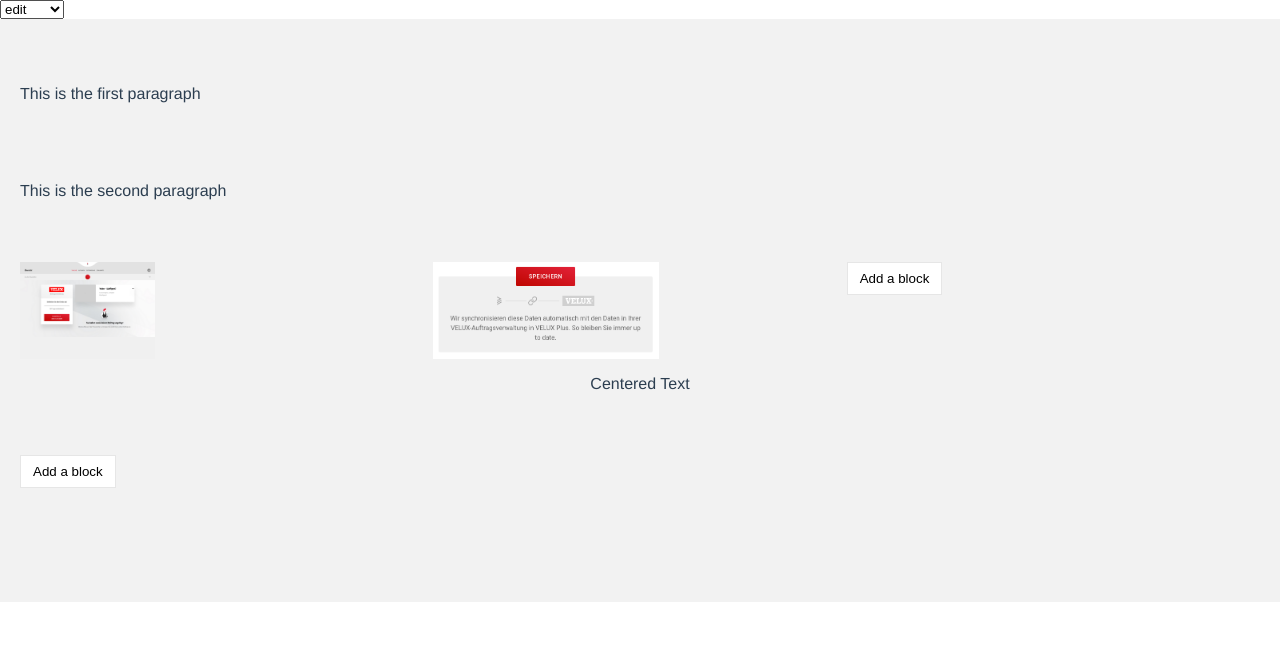
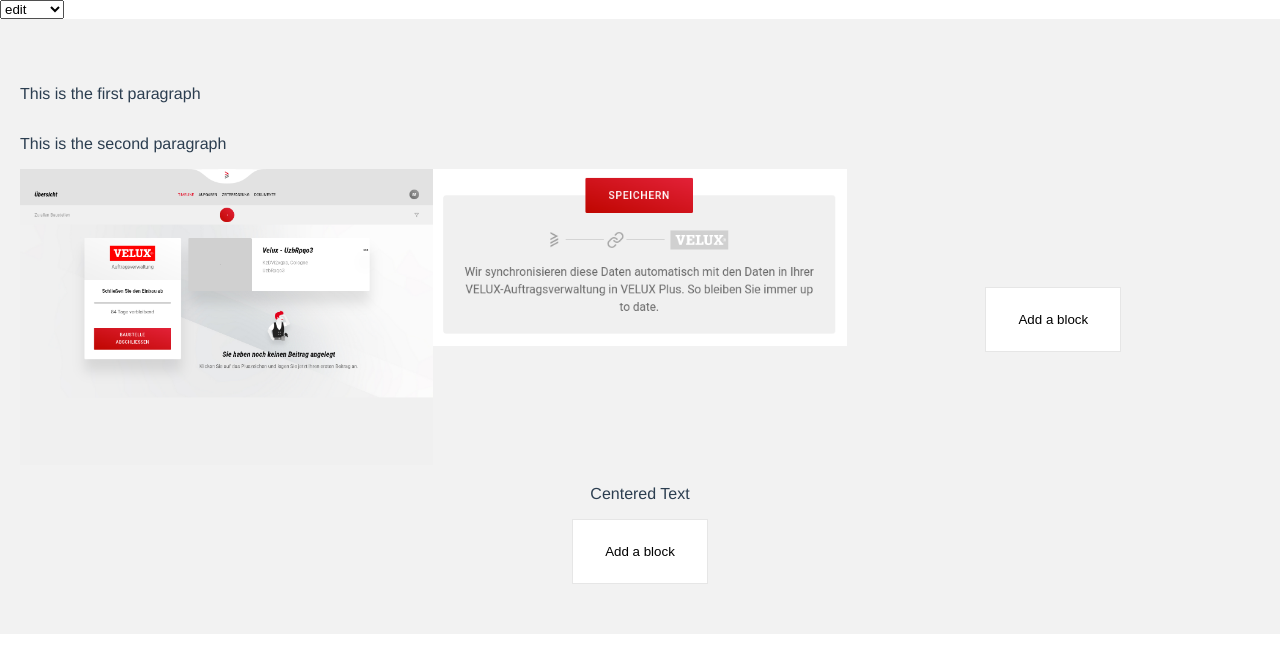
Before and after one commit to b12f/schlechtenburg, a Vue app: page / in a window 1280 px wide. Shown: the top 672 px of the page. Built offline with nearby package versions, Linux system fonts and the light colour scheme.

Commit message:
Added fixes

```diff
--- a/src/components/internal/Block.scss
+++ b/src/components/internal/Block.scss
@@ -3,7 +3,7 @@
   display: flex;
   align-items: stretch;
   justify-items: stretch;
-  min-height: 50px;
+  height: auto;
 
   > * > .sb-toolbar {
     opacity: 0;
@@ -16,6 +16,7 @@
     > * > .sb-toolbar {
       opacity: 1;
       pointer-events: all;
+      outline: 1px solid var(--grey-2);
     }
   }
 }
--- a/src/components/internal/Block.tsx
+++ b/src/components/internal/Block.tsx
@@ -17,6 +17,7 @@
   eventUpdate: (b?: Block) => void;
   eventInsertBlock: (b?: Block) => void;
   eventAppendBlock: (b?: Block) => void;
+  eventRemoveBlock: () => void;
 }
 
 export default defineComponent({
@@ -30,6 +31,7 @@
     eventUpdate: { type: Function, default: () => {} },
     eventInsertBlock: { type: Function, default: () => {} },
     eventAppendBlock: { type: Function, default: () => {} },
+    eventRemoveBlock: { type: Function, default: () => {} },
   },
 
   setup(props: BlockProps, context) {
@@ -51,7 +53,6 @@
     };
 
     const BlockComponent = getBlock(props.block.name) as any;
-
     if (mode.value === SbMode.Display) {
       return () => (
         <BlockComponent
@@ -70,13 +71,16 @@
         eventUpdate={onChildUpdate}
         eventInsertBlock={props.eventInsertBlock}
         eventAppendBlock={props.eventAppendBlock}
-        onClick={($event: MouseEvent) => {
-          $event.stopPropagation();
-          activate();
-        }}
+        eventRemoveBlock={props.eventRemoveBlock}
         {...{
           attrs: context.attrs,
-          on: context.listeners,
+          nativeOn: {
+            click: ($event: MouseEvent) => {
+              $event.stopPropagation();
+              activate();
+            },
+            ...context.listeners,
+          },
         }}
       />
     </div>);
--- a/src/components/internal/BlockPicker.scss
+++ b/src/components/internal/BlockPicker.scss
@@ -1,2 +1,11 @@
 .sb-block-picker {
+  display: flex;
+  justify-content: center;
+  align-items: center;
+  height: 100%;
+  width: 100%;
+
+  &__add-button {
+    padding: 24px 32px;
+  }
 }
--- a/src/components/internal/BlockPicker.tsx
+++ b/src/components/internal/BlockPicker.tsx
@@ -34,10 +34,9 @@
     };
 
     return () => (
-      <div
-        class="sb-block-picker"
-      >
+      <div class="sb-block-picker">
         <SbButton
+          class="sb-block-picker__add-button"
           type="button"
           onClick={($event: MouseEvent) => {
             open.value = true;
--- a/src/components/user/Image/edit.tsx
+++ b/src/components/user/Image/edit.tsx
@@ -12,6 +12,7 @@
 } from '@components/TreeElement';
 
 import SbToolbar from '@internal/Toolbar';
+import SbButton from '@internal/Button';
 
 import {
   getDefaultData,
@@ -40,8 +41,6 @@
       src: props.data.src,
       alt: props.data.alt,
     });
-
-    console.log(props);
 
     const fileInput: Ref<null|HTMLInputElement> = ref(null);
 
@@ -73,28 +72,19 @@
     return () => (
       <div class="sb-image">
         <SbToolbar>
-          Image Edit
+          {localData.src
+            ? <SbButton onClick={selectImage}>Change Image</SbButton>
+            : null}
           <input
             type="file"
             ref="fileInput"
             style="display: none;"
-            {...{
-              on: {
-                input: onImageSelect,
-              },
-            }}
+            onInput={onImageSelect}
           />
         </SbToolbar>
         {localData.src
           ? <img src={localData.src} alt={localData.alt} />
-          : <button
-            {...{
-              on: {
-                click: selectImage,
-              },
-            }}
-          >Select Image</button>
-        }
+          : <SbButton onClick={selectImage}>Select Image</SbButton>}
       </div>
     );
   },
--- a/src/components/user/Image/style.scss
+++ b/src/components/user/Image/style.scss
@@ -1,9 +1,10 @@
 .sb-image {
-  max-width: 100%;
-  max-height: 100%;
 
-  img {
-    max-width: 100%;
-    max-height: 100%;
+  @at-root {
+    & > img,
+    img#{&} {
+      width: 100%;
+      height: auto;
+    }
   }
 }
--- a/src/components/user/Layout/edit.tsx
+++ b/src/components/user/Layout/edit.tsx
@@ -65,6 +65,9 @@
 
     const onChildUpdate = (child: Block, updated: Block) => {
       const index = localData.children.indexOf(child);
+      if (index === -1) {
+        return;
+      }
       props.eventUpdate({
         children: [
           ...localData.children.slice(0, index),
@@ -78,24 +81,33 @@
     };
 
     const appendBlock = (block: Block) => {
-      props.eventUpdate({
-        children: [
-          ...localData.children,
-          block,
-        ],
-      });
+      localData.children = [
+        ...localData.children,
+        block,
+      ];
+      props.eventUpdate({ children: [...localData.children] });
       activate(block.blockId);
     };
 
     const insertBlock = (index: number, block: Block) => {
-      props.eventUpdate({
-        children: [
-          ...localData.children.slice(0, index + 1),
-          block,
-          ...localData.children.slice(index + 1),
-        ],
-      });
+      localData.children = [
+        ...localData.children.slice(0, index + 1),
+        block,
+        ...localData.children.slice(index + 1),
+      ];
+      props.eventUpdate({ children: [...localData.children] });
       activate(block.blockId);
+    };
+
+    const removeBlock = (index: number) => {
+      localData.children = [
+        ...localData.children.slice(0, index),
+        ...localData.children.slice(index + 1),
+      ];
+      props.eventUpdate({ children: [...localData.children] });
+
+      const newActiveIndex = Math.max(index - 1, 0);
+      activate(localData.children[newActiveIndex].blockId);
     };
 
     return () => (
@@ -118,6 +130,7 @@
             eventUpdate={(updated: Block) => onChildUpdate(child, updated)}
             eventInsertBlock={(block: Block) => insertBlock(index, block)}
             eventAppendBlock={appendBlock}
+            eventRemoveBlock={() => removeBlock(index)}
           />
         ))}
 
--- a/src/components/user/Paragraph/edit.tsx
+++ b/src/components/user/Paragraph/edit.tsx
@@ -29,6 +29,7 @@
   data: ParagraphData;
   eventUpdate: (b?: ParagraphData) => void;
   eventInsertBlock: (b?: BlockData) => void;
+  eventRemoveBlock: () => void;
 }
 
 export default defineComponent({
@@ -44,6 +45,7 @@
     },
     eventUpdate: { type: Function, default: () => {} },
     eventInsertBlock: { type: Function, default: () => {} },
+    eventRemoveBlock: { type: Function, default: () => {} },
   },
 
   setup(props: ParagraphProps) {
@@ -61,15 +63,20 @@
 
     const { isActive, activate } = useActivation(props.blockId);
 
+    const focusInput = () => {
+      if (inputEl.value && isActive.value) {
+        inputEl.value.focus();
+      }
+    };
+
     onMounted(() => {
+      focusInput();
       if (inputEl.value) {
         inputEl.value.innerHTML = localData.value;
-
-        if (isActive.value) {
-          inputEl.value.focus();
-        }
       }
     });
+
+    watch(isActive, focusInput);
 
     watch(() => props.data, () => {
       localData.value = props.data.value;
@@ -110,8 +117,8 @@
       activate(null);
     };
 
-    const onKeypress = ($event: KeyboardEvent) => {
-      if ($event.key === 'Enter') {
+    const onKeyup = ($event: KeyboardEvent) => {
+      if ($event.key === 'Enter' && !$event.shiftKey) {
         const blockId = `${+(new Date())}`;
         props.eventInsertBlock({
           blockId,
@@ -122,6 +129,8 @@
         activate(blockId);
 
         $event.preventDefault();
+      } else if ($event.key === 'Backspace' && localData.value === '') {
+        props.eventRemoveBlock();
       }
     };
 
@@ -144,7 +153,7 @@
           onInput={onTextUpdate}
           onFocus={onFocus}
           onBlur={onBlur}
-          onKeypress={onKeypress}
+          onKeyup={onKeyup}
         ></p>
       </div>
     );
```
